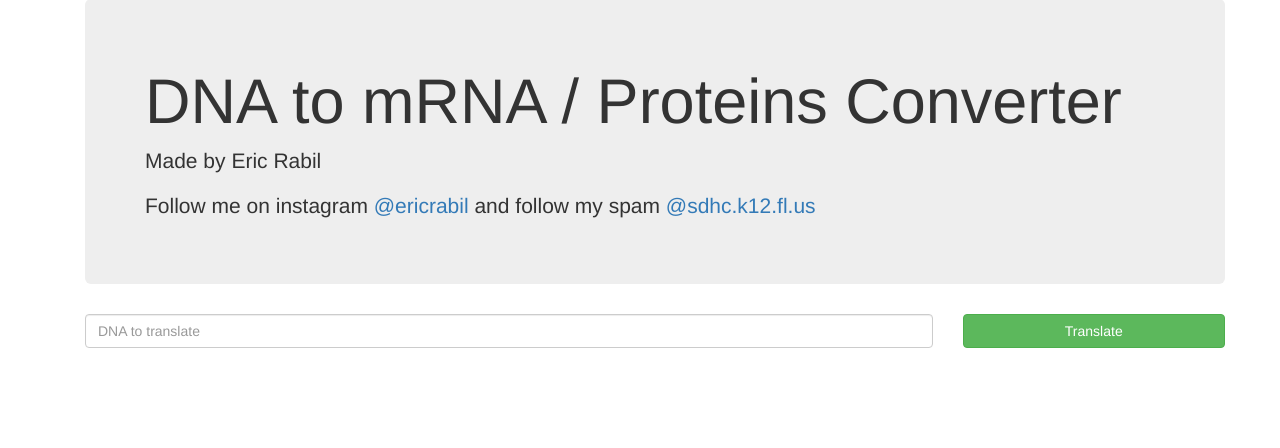
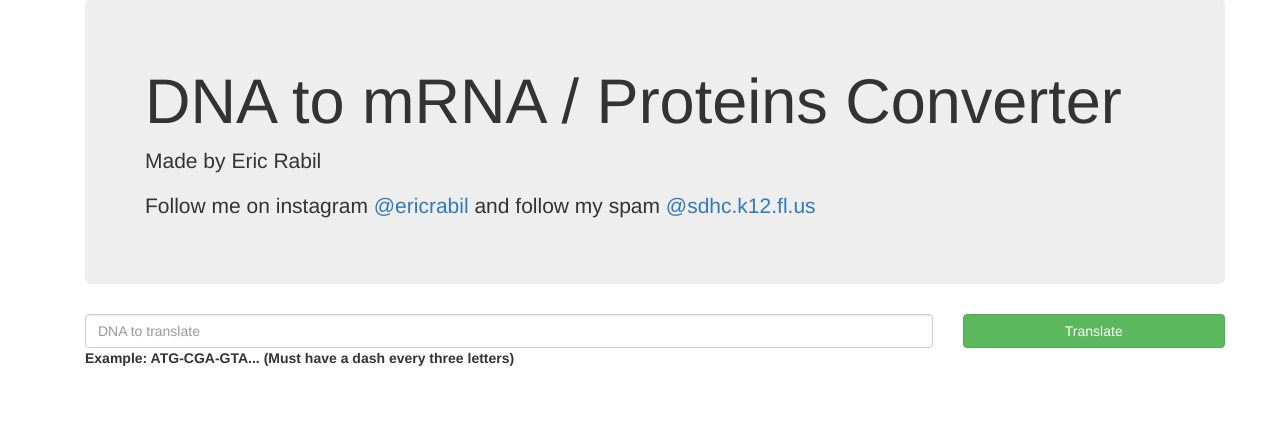
Before and after one commit to EricRabil/dna-to-rna, a PHP site: page / in a window 1280 px wide. Shown: the part 81-529 px from the top of the page. Run offline with PHP 8.4, Linux system fonts and the light colour scheme; data that the repository does not hold is empty; some libraries are stand-ins or nearby versions.

Commit message:
Added a helpful hand

```diff
--- a/templates/index.phtml
+++ b/templates/index.phtml
@@ -7,6 +7,7 @@
   <div class="row">
     <div class="col-md-9">
       <input type="text" class="form-control" name="dna" id="dna" placeholder="DNA to translate" aria-describedby="basic-addon2">
+      <label for="dna">Example: ATG-CGA-GTA... (Must have a dash every three letters)</label>
     </div>
     <div class="col-md-3">
       <div class="btn-group btn-group-justified" role="group" aria-label="...">
```
